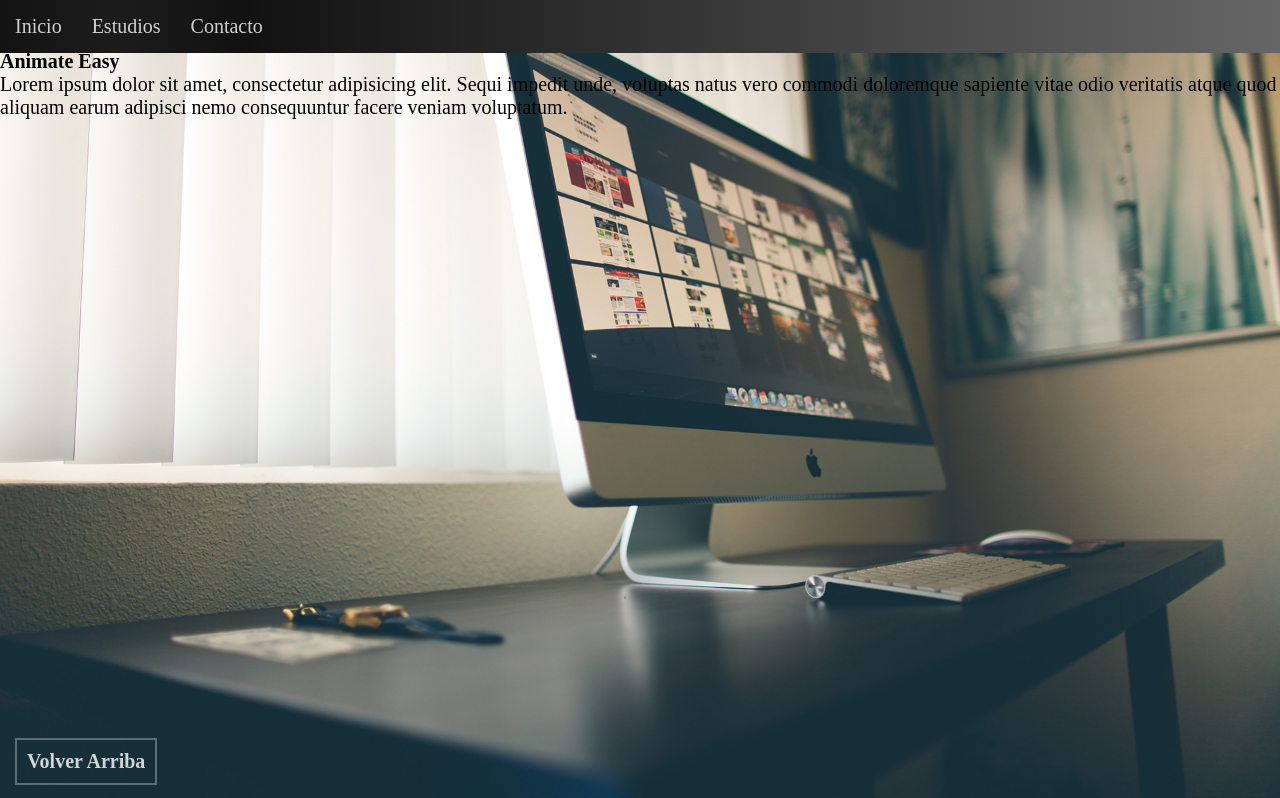
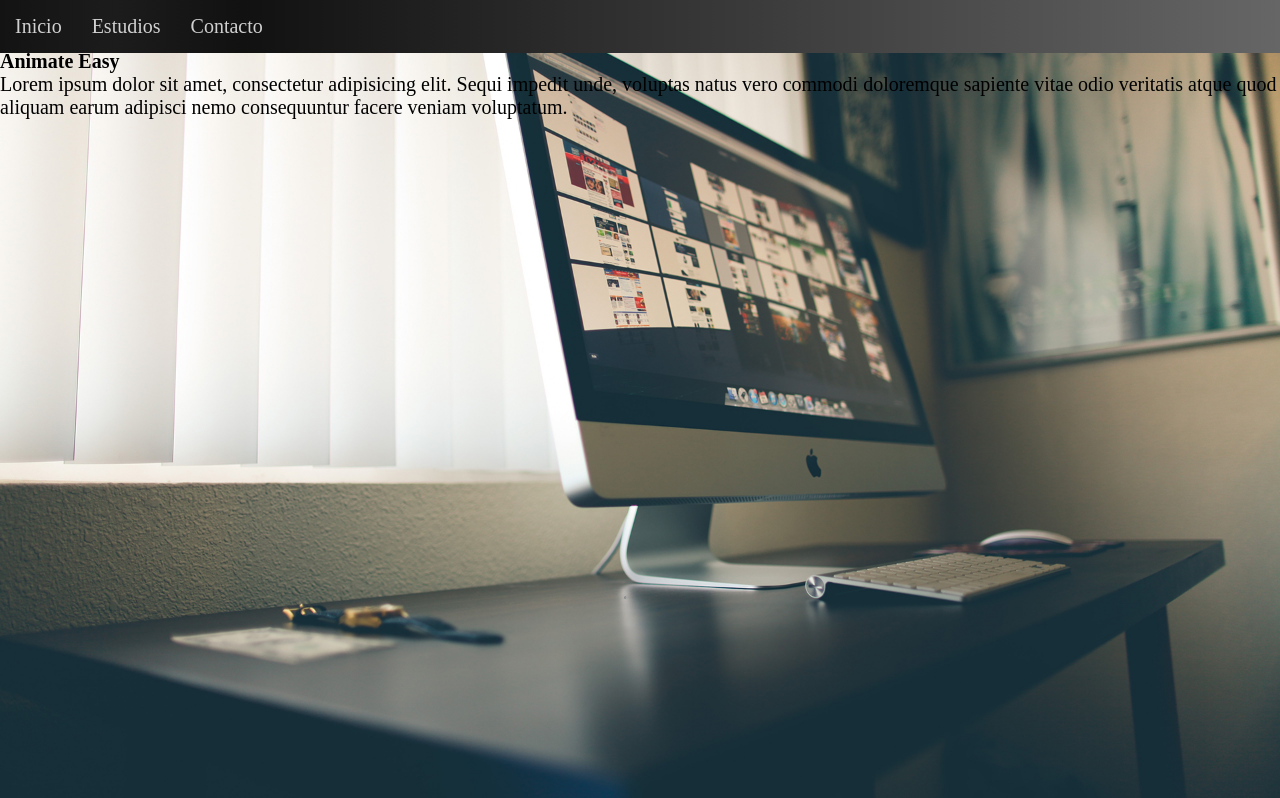
Before and after one commit to EduardoRguezCarballo/Curriculum, a plain HTML site: page index.html in a window 1280 px wide. Shown: the top 798 px of the page. Drawn offline with Linux system fonts and the light colour scheme.

Commit message:
aleminado btn volver

```diff
--- a/css/style.css
+++ b/css/style.css
@@ -47,7 +47,7 @@
 	background-image: url(../media/fondo3.jpg);
 }
 
-.volver{
+.btn{
 	text-decoration: none;
 	padding: 10px;
 	display: block;
--- a/index.html
+++ b/index.html
@@ -30,8 +30,6 @@
 		<p>Lorem ipsum dolor sit amet, consectetur adipisicing elit. Sequi impedit unde, voluptas natus vero commodi doloremque sapiente vitae odio veritatis atque quod aliquam earum adipisci nemo consequuntur facere veniam voluptatum.</p>
 	</div>
 
-	<a href="#cuerpo" class="volver">Volver Arriba</a>
-
 	<script src="js/particles.js"></script>
 	<script src="js/app.js"></script>
 </body>
```
